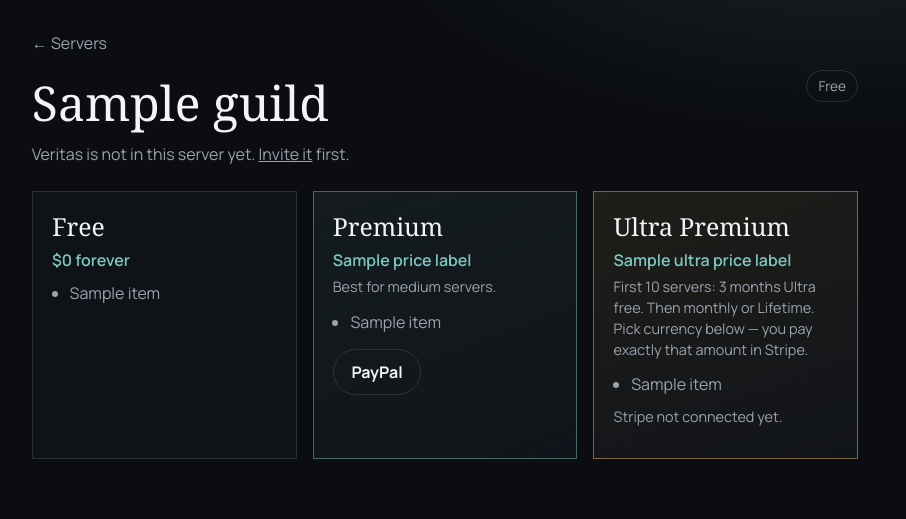
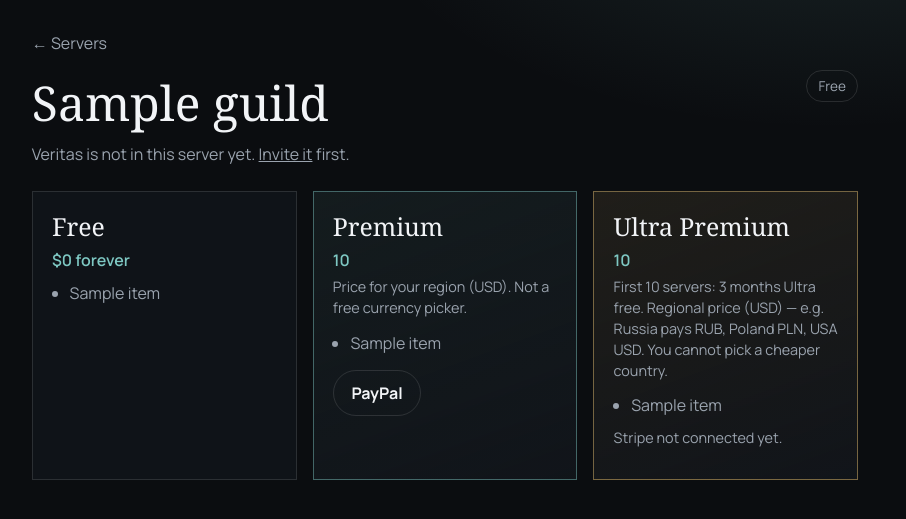
Before and after one commit to 5SpartaN9/Veritas-BotDC, a FastAPI app: template web/templates/guild.html in a window 1280 px wide. Shown: the part 66-585 px from the top of the page, without its empty margins (195-1101 px from the left). Run offline with FastAPI, Linux system fonts and the light colour scheme; the template is opened without the code that fills it: most values are stand-ins (such as "Sample title", 1, 10 or a date in 2020); some web fonts are replaced.

Commit message:
Lock checkout currency to region instead of a free picker.
Co-authored-by: Cursor <cursoragent@cursor.com>

```diff
--- a/web/app.py
+++ b/web/app.py
@@ -47,7 +47,7 @@ from web.payments import (
     handle_webhook,
     stripe_ready,
 )
-from web.stripe_catalog import currency_options, label_for
+from web.stripe_catalog import currency_from_request_headers, label_for
 
 WEB_DIR = Path(__file__).resolve().parent
 SITE_DIR = ROOT / "website"
@@ -236,20 +236,20 @@ async def guild_dashboard(request: Request, guild_id: str):
         )
 
     try:
-        currencies = currency_options()
+        checkout_currency = currency_from_request_headers(
+            {k: v for k, v in request.headers.items()}
+        )
         price_map = {
-            "premium": {c: label_for("premium", c) for c in ("USD", "EUR", "PLN", "RUB", "CNY")},
-            "ultra": {c: label_for("ultra", c) for c in ("USD", "EUR", "PLN", "RUB", "CNY")},
-            "lifetime": {
-                c: label_for("ultra_lifetime", c) for c in ("USD", "EUR", "PLN", "RUB", "CNY")
-            },
+            "premium": label_for("premium", checkout_currency),
+            "ultra": label_for("ultra", checkout_currency),
+            "lifetime": label_for("ultra_lifetime", checkout_currency),
         }
     except Exception:
-        currencies = [{"code": "USD", "name": "USD - US Dollar"}]
+        checkout_currency = "USD"
         price_map = {
-            "premium": {"USD": PREMIUM_PRICE_LABEL},
-            "ultra": {"USD": ULTRA_PRICE_LABEL},
-            "lifetime": {"USD": ULTRA_LIFETIME_PRICE_LABEL},
+            "premium": PREMIUM_PRICE_LABEL,
+            "ultra": ULTRA_PRICE_LABEL,
+            "lifetime": ULTRA_LIFETIME_PRICE_LABEL,
         }
 
     return templates.TemplateResponse(
@@ -278,9 +278,10 @@ async def guild_dashboard(request: Request, guild_id: str):
             "is_paid_premium": plan.plan in {"premium", "ultra"},
             "is_ultra": plan.plan == "ultra",
             "is_lifetime": bool(guild_plan_data.get("lifetime")),
-            "currency_options": currencies,
-            "default_currency": "PLN",
-            "price_by_currency": price_map,
+            "checkout_currency": checkout_currency,
+            "regional_premium_price": price_map["premium"],
+            "regional_ultra_price": price_map["ultra"],
+            "regional_lifetime_price": price_map["lifetime"],
         },
     )
 
@@ -290,7 +291,6 @@ async def start_checkout(
     request: Request,
     guild_id: str,
     tier: str = Form("premium"),
-    currency: str = Form("USD"),
 ):
     session_data = current_session(request)
     if not session_data or not session_data.get("user"):
@@ -302,6 +302,8 @@ async def start_checkout(
         raise HTTPException(status_code=403, detail="No access")
     if tier not in {"premium", "ultra", "ultra_lifetime"}:
         tier = "premium"
+    # Ignore any client currency — lock to region (language / geo headers)
+    currency = currency_from_request_headers({k: v for k, v in request.headers.items()})
     if not stripe_ready(tier, currency):
         raise HTTPException(
             status_code=503,
--- a/web/stripe_catalog.py
+++ b/web/stripe_catalog.py
@@ -68,17 +68,81 @@ _COUNTRY_CURRENCY: dict[str, Currency] = {
 }
 
 
+def currency_for_country(country: str | None) -> Currency:
+    if not country:
+        return "USD"
+    return _COUNTRY_CURRENCY.get(country.upper(), "USD")
+
+
+def currency_from_accept_language(header: str | None) -> Currency | None:
+    """Map browser language to catalog currency (no user picker)."""
+    if not header:
+        return None
+    # e.g. "ru-RU,ru;q=0.9,en;q=0.8"
+    primary = header.split(",")[0].strip().lower()
+    lang = primary.split("-")[0]
+    region = primary.split("-")[1].upper() if "-" in primary else ""
+    if region and region in _COUNTRY_CURRENCY:
+        return _COUNTRY_CURRENCY[region]
+    lang_map: dict[str, Currency] = {
+        "ru": "RUB",
+        "pl": "PLN",
+        "zh": "CNY",
+        "de": "EUR",
+        "fr": "EUR",
+        "es": "EUR",
+        "it": "EUR",
+        "nl": "EUR",
+        "pt": "EUR",
+        "el": "EUR",
+        "fi": "EUR",
+        "en": "USD",
+    }
+    return lang_map.get(lang)
+
+
+def detect_checkout_currency(
+    *,
+    country_header: str | None = None,
+    accept_language: str | None = None,
+) -> Currency:
+    """
+    Regional price lock: geo/country header first, then Accept-Language.
+    Never trust a client-submitted currency (prevents picking cheap RUB/CNY).
+    """
+    if country_header:
+        code = country_header.strip().upper()
+        if len(code) >= 2:
+            return currency_for_country(code[:2])
+    from_lang = currency_from_accept_language(accept_language)
+    if from_lang:
+        return from_lang
+    return "USD"
+
+
+def currency_from_request_headers(headers: dict[str, str]) -> Currency:
+    """Pick currency from proxy geo headers + Accept-Language."""
+    lower = {k.lower(): v for k, v in headers.items()}
+    country = (
+        lower.get("cf-ipcountry")
+        or lower.get("cloudfront-viewer-country")
+        or lower.get("x-vercel-ip-country")
+        or lower.get("x-country-code")
+        or lower.get("x-geo-country")
+    )
+    if country and country.upper() in {"XX", "T1"}:
+        country = None
+    return detect_checkout_currency(
+        country_header=country,
+        accept_language=lower.get("accept-language"),
+    )
+
+
 def normalize_currency(value: str | None) -> Currency:
     code = (value or "USD").strip().upper()
     if code in CURRENCIES:
         return code  # type: ignore[return-value]
     return "USD"
-
-
-def currency_for_country(country: str | None) -> Currency:
-    if not country:
-        return "USD"
-    return _COUNTRY_CURRENCY.get(country.upper(), "USD")
 
 
 def _legacy_usd(tier: Tier) -> str:
--- a/web/templates/guild.html
+++ b/web/templates/guild.html
@@ -56,11 +56,11 @@
     <p class="plan-price">Active demo</p>
     <p class="plan-note">Ends {{ plan.trial_ends }}. After that this server returns to Free unless you upgrade.</p>
     {% elif plan.plan == "premium" %}
-    <p class="plan-price">Active · {{ price_label }}</p>
+    <p class="plan-price">Active · {{ regional_premium_price }}</p>
     <p class="plan-note">Paid Premium is enabled for this server.</p>
     {% else %}
-    <p class="plan-price">{{ price_label }}</p>
-    <p class="plan-note">Best for medium servers.</p>
+    <p class="plan-price">{{ regional_premium_price }}</p>
+    <p class="plan-note">Price for your region ({{ checkout_currency }}). Not a free currency picker.</p>
     {% endif %}
     <ul>
       {% for item in premium_features %}
@@ -71,15 +71,7 @@
       {% if payments_enabled and plan.plan not in ['premium', 'ultra'] %}
       <form method="post" action="/dashboard/{{ guild.id }}/checkout" class="pay-form">
         <input type="hidden" name="tier" value="premium" />
-        <label class="currency-label">
-          Currency
-          <select name="currency">
-            {% for opt in currency_options %}
-            <option value="{{ opt.code }}" {% if opt.code == default_currency %}selected{% endif %}>{{ opt.name }} — {{ price_by_currency.premium[opt.code] }}</option>
-            {% endfor %}
-          </select>
-        </label>
-        <button class="btn" type="submit">Get Premium</button>
+        <button class="btn" type="submit">Get Premium · {{ regional_premium_price }}</button>
       </form>
       {% endif %}
       {% if paypal_url and plan.plan not in ['premium', 'ultra'] %}
@@ -100,13 +92,13 @@
       First 10 servers get 3 months Ultra free.
     </p>
     {% elif plan.plan == "ultra" %}
-    <p class="plan-price">Active · {{ ultra_price_label }}</p>
-    <p class="plan-note">Highest limits — built for huge servers. Or buy Lifetime: {{ lifetime_price_label }}.</p>
+    <p class="plan-price">Active · {{ regional_ultra_price }}</p>
+    <p class="plan-note">Or Lifetime: {{ regional_lifetime_price }}.</p>
     {% else %}
-    <p class="plan-price">{{ ultra_price_label }}</p>
+    <p class="plan-price">{{ regional_ultra_price }}</p>
     <p class="plan-note">
-      First 10 servers: 3 months Ultra free. Then monthly or Lifetime.
-      Pick currency below — you pay exactly that amount in Stripe.
+      First 10 servers: 3 months Ultra free. Regional price ({{ checkout_currency }}) —
+      e.g. Russia pays RUB, Poland PLN, USA USD. You cannot pick a cheaper country.
     </p>
     {% endif %}
     <ul>
@@ -118,52 +110,20 @@
       {% if payments_enabled and plan.plan != 'ultra' %}
       <form method="post" action="/dashboard/{{ guild.id }}/checkout" class="pay-form">
         <input type="hidden" name="tier" value="ultra" />
-        <label class="currency-label">
-          Currency
-          <select name="currency">
-            {% for opt in currency_options %}
-            <option value="{{ opt.code }}" {% if opt.code == default_currency %}selected{% endif %}>{{ opt.name }} — {{ price_by_currency.ultra[opt.code] }}</option>
-            {% endfor %}
-          </select>
-        </label>
-        <button class="btn" type="submit">Get Ultra / mo</button>
+        <button class="btn" type="submit">Get Ultra · {{ regional_ultra_price }}</button>
       </form>
       <form method="post" action="/dashboard/{{ guild.id }}/checkout" class="pay-form">
         <input type="hidden" name="tier" value="ultra_lifetime" />
-        <label class="currency-label">
-          Currency
-          <select name="currency">
-            {% for opt in currency_options %}
-            <option value="{{ opt.code }}" {% if opt.code == default_currency %}selected{% endif %}>{{ opt.name }} — {{ price_by_currency.lifetime[opt.code] }}</option>
-            {% endfor %}
-          </select>
-        </label>
-        <button class="btn btn-ghost" type="submit">Ultra Lifetime</button>
+        <button class="btn btn-ghost" type="submit">Lifetime · {{ regional_lifetime_price }}</button>
       </form>
       {% elif is_ultra and plan.is_trial %}
       <form method="post" action="/dashboard/{{ guild.id }}/checkout" class="pay-form">
         <input type="hidden" name="tier" value="ultra" />
-        <label class="currency-label">
-          Currency
-          <select name="currency">
-            {% for opt in currency_options %}
-            <option value="{{ opt.code }}" {% if opt.code == default_currency %}selected{% endif %}>{{ opt.name }} — {{ price_by_currency.ultra[opt.code] }}</option>
-            {% endfor %}
-          </select>
-        </label>
-        <button class="btn" type="submit">Keep Ultra / mo</button>
+        <button class="btn" type="submit">Keep Ultra · {{ regional_ultra_price }}</button>
       </form>
       <form method="post" action="/dashboard/{{ guild.id }}/checkout" class="pay-form">
         <input type="hidden" name="tier" value="ultra_lifetime" />
-        <label class="currency-label">
-          Currency
-          <select name="currency">
-            {% for opt in currency_options %}
-            <option value="{{ opt.code }}" {% if opt.code == default_currency %}selected{% endif %}>{{ opt.name }} — {{ price_by_currency.lifetime[opt.code] }}</option>
-            {% endfor %}
-          </select>
-        </label>
-        <button class="btn btn-ghost" type="submit">Ultra Lifetime</button>
+        <button class="btn btn-ghost" type="submit">Lifetime · {{ regional_lifetime_price }}</button>
       </form>
       {% elif is_ultra and not is_lifetime %}
       <form method="post" action="/dashboard/{{ guild.id }}/billing">
@@ -171,15 +131,7 @@
       </form>
       <form method="post" action="/dashboard/{{ guild.id }}/checkout" class="pay-form">
         <input type="hidden" name="tier" value="ultra_lifetime" />
-        <label class="currency-label">
-          Currency
-          <select name="currency">
-            {% for opt in currency_options %}
-            <option value="{{ opt.code }}" {% if opt.code == default_currency %}selected{% endif %}>{{ opt.name }} — {{ price_by_currency.lifetime[opt.code] }}</option>
-            {% endfor %}
-          </select>
-        </label>
-        <button class="btn btn-ghost" type="submit">Switch to Lifetime</button>
+        <button class="btn btn-ghost" type="submit">Lifetime · {{ regional_lifetime_price }}</button>
       </form>
       {% elif not payments_enabled %}
       <p class="plan-note">Stripe not connected yet.</p>
```
